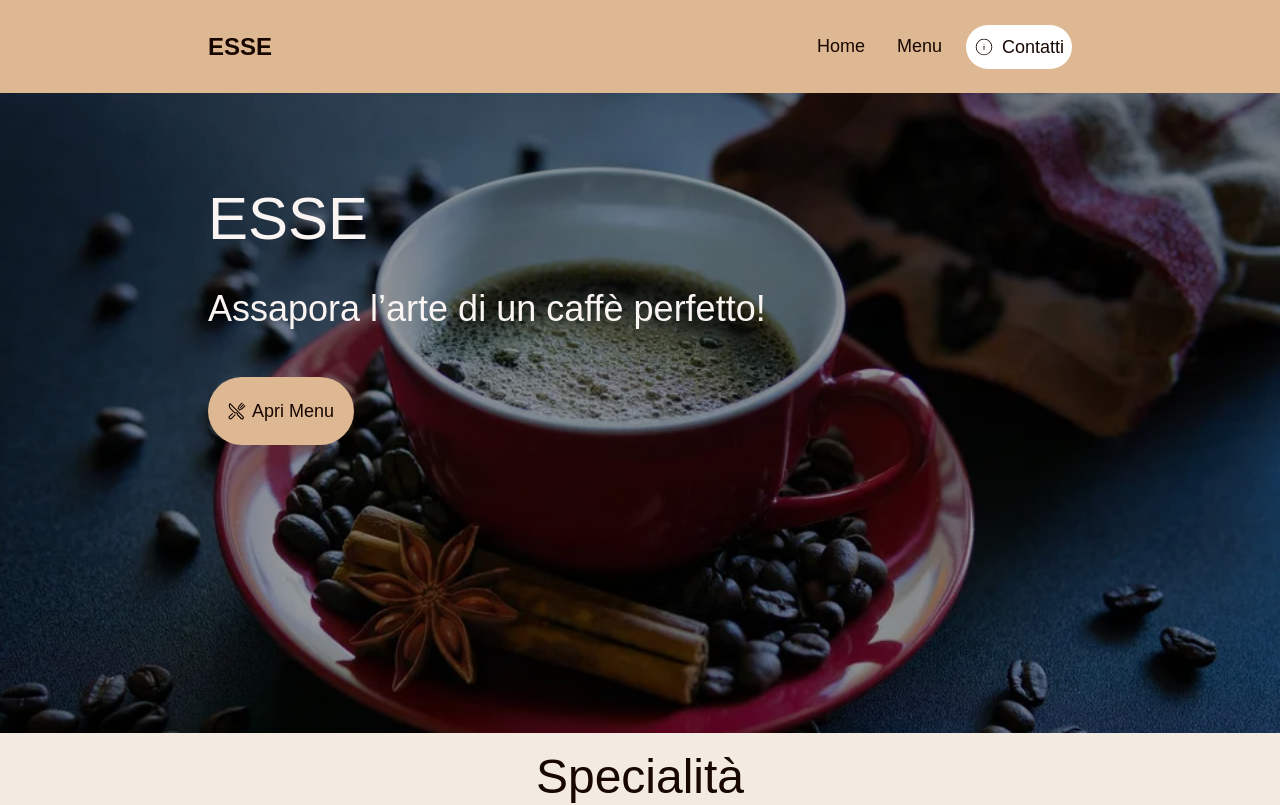
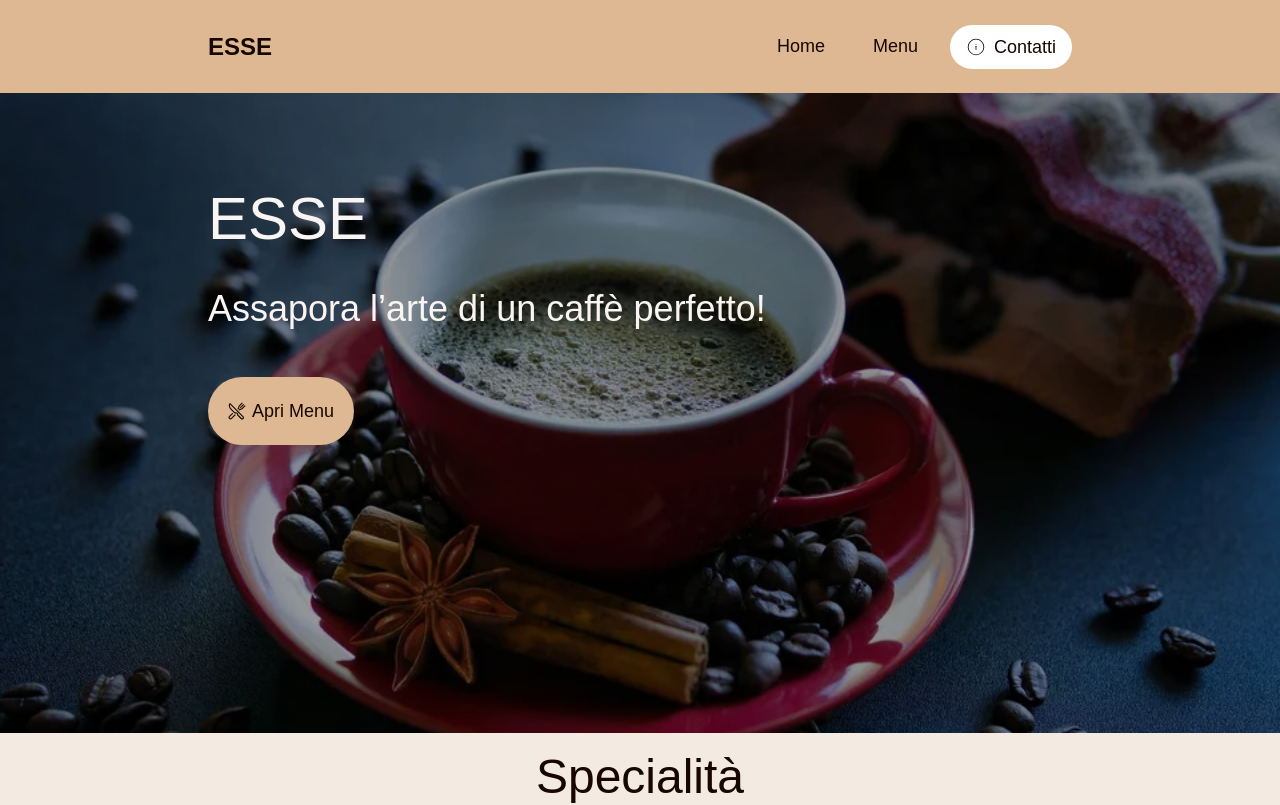
Before and after one commit to moreee-sa/esse-bar, a React (Vite) app: page /#/ in a window 1280 px wide. Shown: the top 805 px of the page. Built offline with nearby package versions, Linux system fonts and the light colour scheme; a web font is replaced by a local one.

Commit message:
Fix/navbar padding for improved layout

```diff
--- a/src/components/Navbar/NavLink.tsx
+++ b/src/components/Navbar/NavLink.tsx
@@ -14,7 +14,7 @@ function NavLink({ name, path, highlighted=false, infoIcon=false }: NavLinkProps
 
   return (
     <Link to={path}>
-      <div className={`group p-2 ${highlighted  && 'bg-white rounded-full hover:bg-[#b1a8a0] transition-colors duration-300'}`}>
+      <div className={`group px-4 py-2 ${highlighted  && 'bg-white rounded-full hover:bg-[#b1a8a0] transition-colors duration-300'}`}>
         <span
           style={{
             fontFamily: "'Nunito Sans Variable', sans-serif",
```
